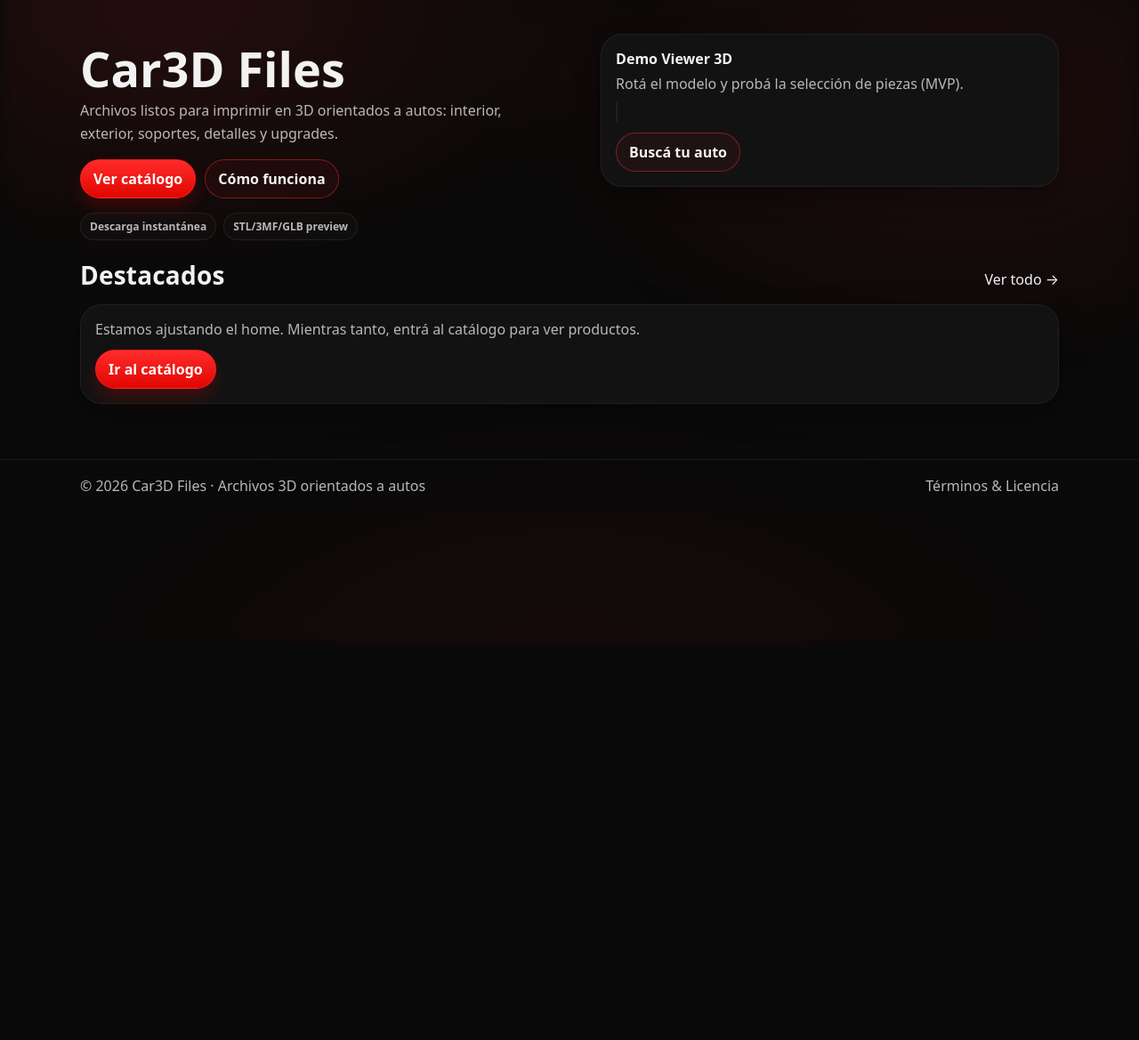
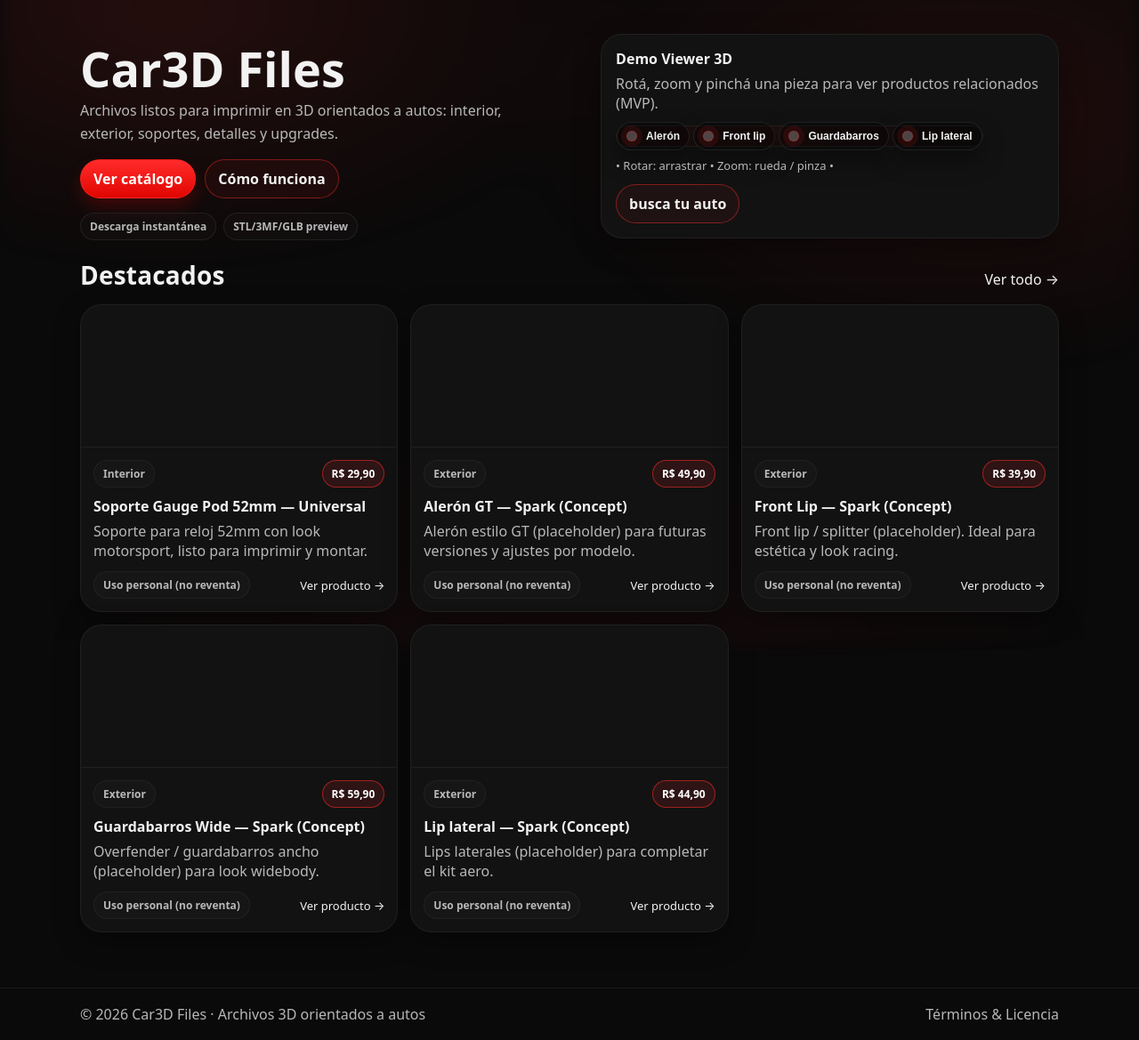
Before and after one commit to gonzalomesa-tech/car3d_store, a FastAPI app: page / in a window 1280 px wide. Shown: the part 73-1242 px from the top of the page at 89% size. Before the commit the page ends 625 px from the top, so only its background shows below. Run offline with FastAPI, Linux system fonts and the light colour scheme; some libraries are stand-ins or nearby versions.

Commit message:
Hide calibration panel in home (keep commented) + button text

```diff
--- a/app/templates/home.html
+++ b/app/templates/home.html
@@ -1,12 +1,13 @@
 {% extends "base.html" %}
+
 {% block content %}
-
 <section class="hero">
   <div class="container hero__grid">
     <div class="hero__copy">
       <h1 class="hero__title">Car3D Files</h1>
       <p class="hero__subtitle">
-        Archivos listos para imprimir en 3D orientados a autos: interior, exterior, soportes, detalles y upgrades.
+        Archivos listos para imprimir en 3D orientados a autos: interior,
+        exterior, soportes, detalles y upgrades.
       </p>
 
       <div class="hero__cta">
@@ -23,7 +24,7 @@
     <div class="hero__media card card--padded">
       <div class="card__header">
         <div class="card__title">Demo Viewer 3D</div>
-        <div class="muted">Rotá el modelo y probá la selección de piezas (MVP).</div>
+        <div class="muted">Rotá, zoom y pinchá una pieza para ver productos relacionados (MVP).</div>
       </div>
 
       <div class="viewer3d">
@@ -37,11 +38,93 @@
           interaction-prompt="auto"
           ar
           alt="Spark GT 3D"
-        ></model-viewer>
+        >
+          <button
+            class="mv-hotspot"
+            slot="hotspot-ale"
+            data-position="0m 0m 0m"
+            data-normal="0m 1m 0m"
+            data-target="/catalog?q=aleron"
+            aria-label="Alerón"
+          >
+            <span class="mv-hotspot__dot"></span>
+            <span class="mv-hotspot__label">Alerón</span>
+          </button>
+
+          <button
+            class="mv-hotspot"
+            slot="hotspot-frontlip"
+            data-position="0m 0m 0m"
+            data-normal="0m 1m 0m"
+            data-target="/catalog?q=front%20lip"
+            aria-label="Front lip"
+          >
+            <span class="mv-hotspot__dot"></span>
+            <span class="mv-hotspot__label">Front lip</span>
+          </button>
+
+          <button
+            class="mv-hotspot"
+            slot="hotspot-guard"
+            data-position="0m 0m 0m"
+            data-normal="0m 1m 0m"
+            data-target="/catalog?q=guardabarros"
+            aria-label="Guardabarros"
+          >
+            <span class="mv-hotspot__dot"></span>
+            <span class="mv-hotspot__label">Guardabarros</span>
+          </button>
+
+          <button
+            class="mv-hotspot"
+            slot="hotspot-side"
+            data-position="0m 0m 0m"
+            data-normal="0m 1m 0m"
+            data-target="/catalog?q=lip%20lateral"
+            aria-label="Lip lateral"
+          >
+            <span class="mv-hotspot__dot"></span>
+            <span class="mv-hotspot__label">Lip lateral</span>
+          </button>
+        </model-viewer>
+
+        <div class="viewer3d__hint muted small mt8">
+          • Rotar: arrastrar • Zoom: rueda / pinza •
+        </div>
 
         <div class="mt12">
-          <a class="btn btn--ghost" href="/autos">Buscá tu auto</a>
+          <a class="btn btn--ghost" href="/autos">busca tu auto</a>
         </div>
+
+        <!--
+        ✅ PANEL DE CALIBRACIÓN (OCULTO POR AHORA)
+
+        <details class="calib card card--padded mt12">
+          <summary class="calib__summary">Calibración de hotspots (MVP)</summary>
+
+          <div class="muted small mt8">
+            1) Mantené <b>ALT/SHIFT/CTRL</b> y hacé click en la parte exacta del modelo.<br>
+            2) Luego apretá “Asignar” en la pieza correspondiente.<br>
+            3) Queda guardado automáticamente (localStorage).
+          </div>
+
+          <div class="calib__row mt12">
+            <button class="btn btn--ghost btn--sm" type="button" data-assign="hotspot-ale">Asignar → Alerón</button>
+            <button class="btn btn--ghost btn--sm" type="button" data-assign="hotspot-frontlip">Asignar → Front lip</button>
+            <button class="btn btn--ghost btn--sm" type="button" data-assign="hotspot-guard">Asignar → Guardabarros</button>
+            <button class="btn btn--ghost btn--sm" type="button" data-assign="hotspot-side">Asignar → Lip lateral</button>
+          </div>
+
+          <div class="calib__row mt10">
+            <button class="btn btn--ghost btn--sm" type="button" data-calib-reset>Reset calibración</button>
+          </div>
+
+          <div class="field mt12">
+            <label class="label" for="calibOut">Último hit (copiable)</label>
+            <textarea id="calibOut" class="textarea" rows="3" readonly></textarea>
+          </div>
+        </details>
+        -->
       </div>
     </div>
   </div>
@@ -54,16 +137,30 @@
       <a class="link" href="/catalog">Ver todo →</a>
     </div>
 
-    <!-- SAFE: solo texto mientras identificamos el bug -->
-    <div class="card card--padded">
-      <div class="muted">
-        Estamos ajustando el home. Mientras tanto, entrá al catálogo para ver productos.
-      </div>
-      <div class="mt12">
-        <a class="btn btn--primary" href="/catalog">Ir al catálogo</a>
-      </div>
+    <div class="grid grid--3">
+      {% for p in featured %}
+      <a class="card card--hover" href="/p/{{ p.slug }}">
+        <div class="card__thumb"
+             style="background-image:url('{{ (p.images[0] if p.images and p.images|length > 0 else '/static/img/hero.jpg') }}')">
+        </div>
+
+        <div class="card__body">
+          <div class="card__top">
+            <span class="chip">{{ p.category }}</span>
+            <span class="chip chip--accent">{{ p.price_label }}</span>
+          </div>
+
+          <div class="card__title">{{ p.name }}</div>
+          <div class="muted">{{ p.short_desc }}</div>
+
+          <div class="card__bottom">
+            <span class="chip">{{ p.license }}</span>
+            <span class="link small">Ver producto →</span>
+          </div>
+        </div>
+      </a>
+      {% endfor %}
     </div>
   </div>
 </section>
-
 {% endblock %}
```
